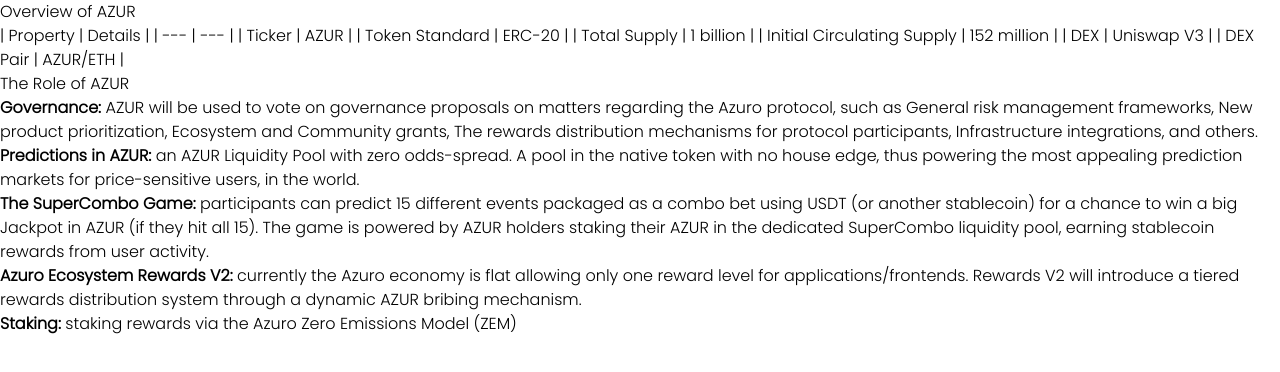
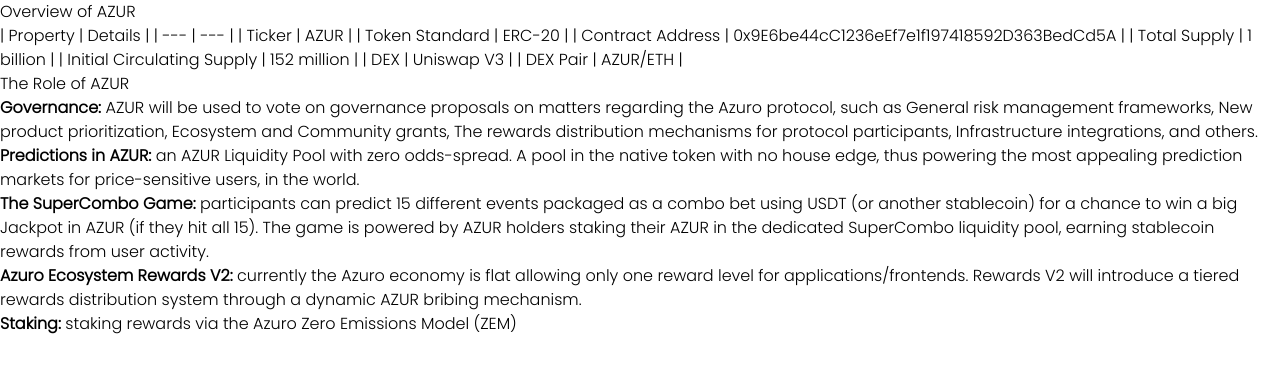
Before and after one commit to Azuro-protocol/gem-docs, a Next.js app: page /concepts/azur/overview in a window 1280 px wide. Shown: the top 372 px of the page. Built offline with nearby package versions, Linux system fonts and the light colour scheme.

Commit message:
add token address

```diff
--- a/pages/concepts/azur/overview.mdx
+++ b/pages/concepts/azur/overview.mdx
@@ -6,6 +6,7 @@ import { PageHeadline, Image, Callout } from 'components'
 | --- | --- |
 | Ticker | AZUR |
 | Token Standard | ERC-20 |
+| Contract Address | 0x9E6be44cC1236eEf7e1f197418592D363BedCd5A |
 | Total Supply | 1 billion |
 | Initial Circulating Supply | 152 million |
 | DEX | Uniswap V3 |
```
